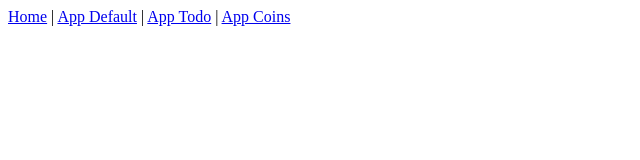
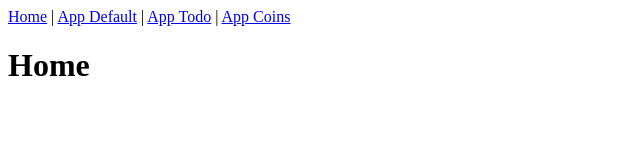
Before and after one commit to DongWon-Sehr/study-reactjs-2, a React (Create React App) app: page / in a window 1280 px wide. Shown: the top 160 px of the page, without its empty margins (0-640 px from the left). Built offline with nearby package versions, Linux system fonts and the light colour scheme.

Commit message:
+ heading

```diff
--- a/src/App.js
+++ b/src/App.js
@@ -1,5 +1,6 @@
 function App() {
     return (
+        <div>
             <div id="menu-bar">
                 <a href="/">Home</a>
                 <span> | </span>
@@ -9,6 +10,8 @@ function App() {
                 <span> | </span>
                 <a href="/app-coins">App Coins</a>
             </div>
+            <h1>Home</h1>
+        </div>
     );
 }
 
```
Lines whose indentation alone changed are shown as unchanged.
